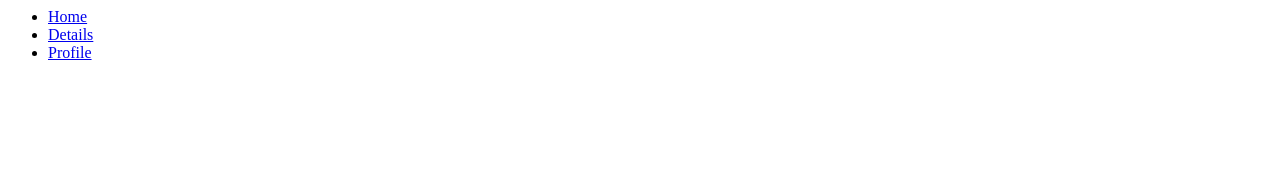
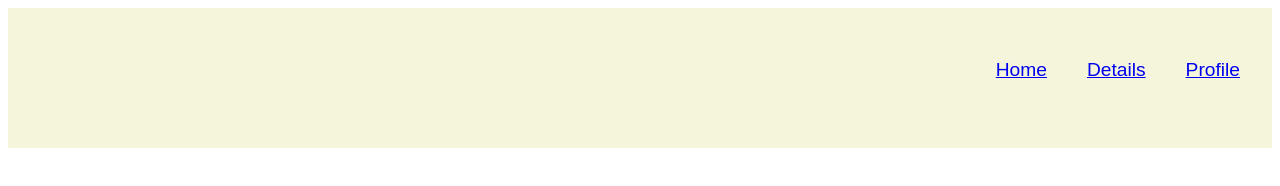
Before and after one commit to Adrienkym/Finalproject, a plain HTML site: page index.html in a window 1280 px wide. Drawn offline with Linux system fonts and the light colour scheme; files that its build step writes are made by us from their sources.

Commit message:
made first css adjactment

```diff
--- a/css/styles.css
+++ b/css/styles.css
@@ -0,0 +1,15 @@
+body {
+  font-family: Arial, Helvetica, sans-serif;
+}
+header {
+  background-color: beige;
+  padding: 2rem;
+}
+ul {
+  display: flex;
+  justify-content: flex-end;
+  gap: 40px;
+  font-size: larger;
+  list-style: none;
+  height: 1cm;
+}
--- a/index.html
+++ b/index.html
@@ -3,10 +3,10 @@
     <meta charset="UTF-8" />
     <meta name="viewport" content="width=device-width, initial-scale=1.0" />
     <title>Book Tracker</title>
-    <link rel="stylesheet" href=",/css/styles.css" />
+    <link rel="stylesheet" href="css/styles.css" />
   </head>
   <body>
-    <header>
+    <header class="pages">
       <nav>
         <ul>
           <li><a href="index.html">Home</a></li>
```
